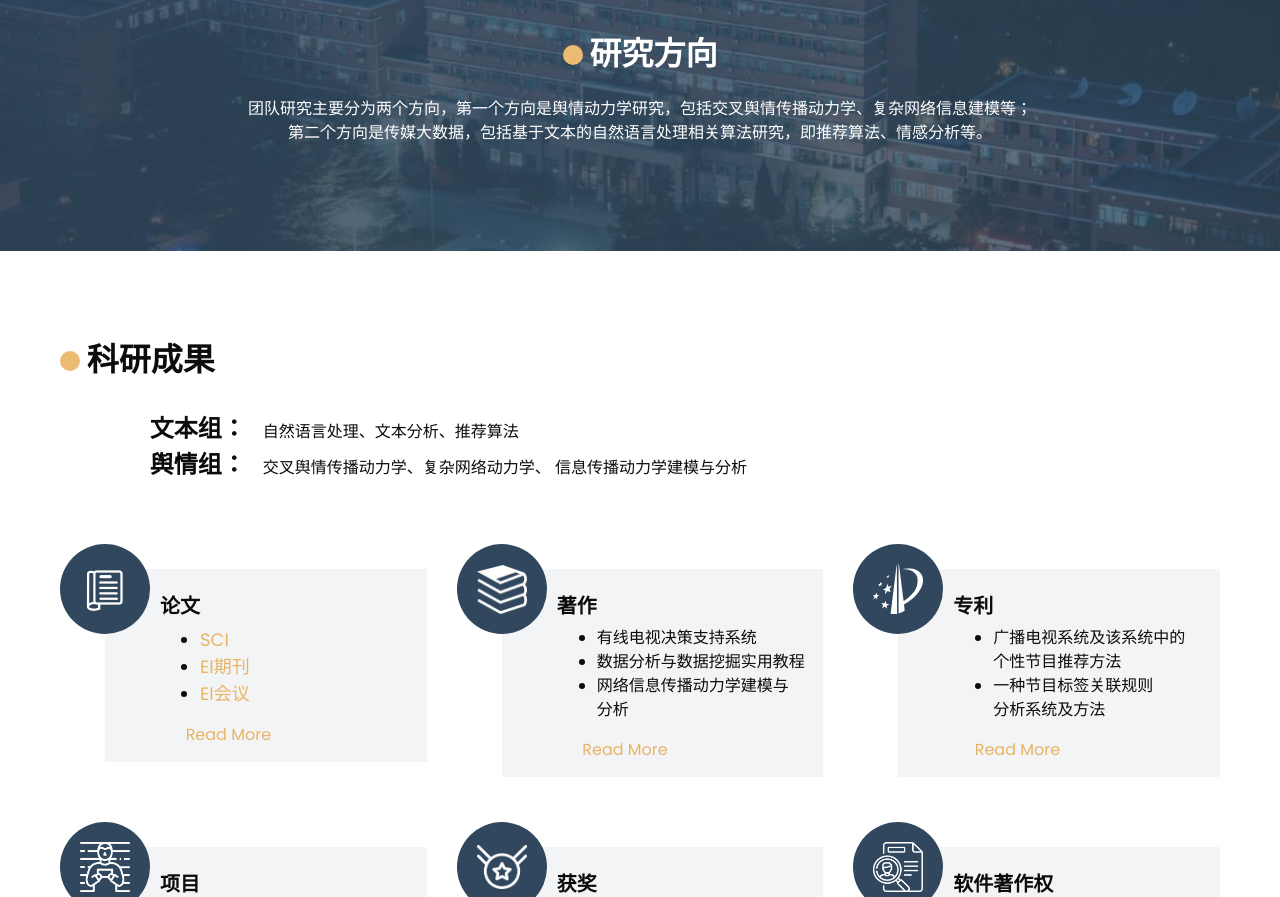
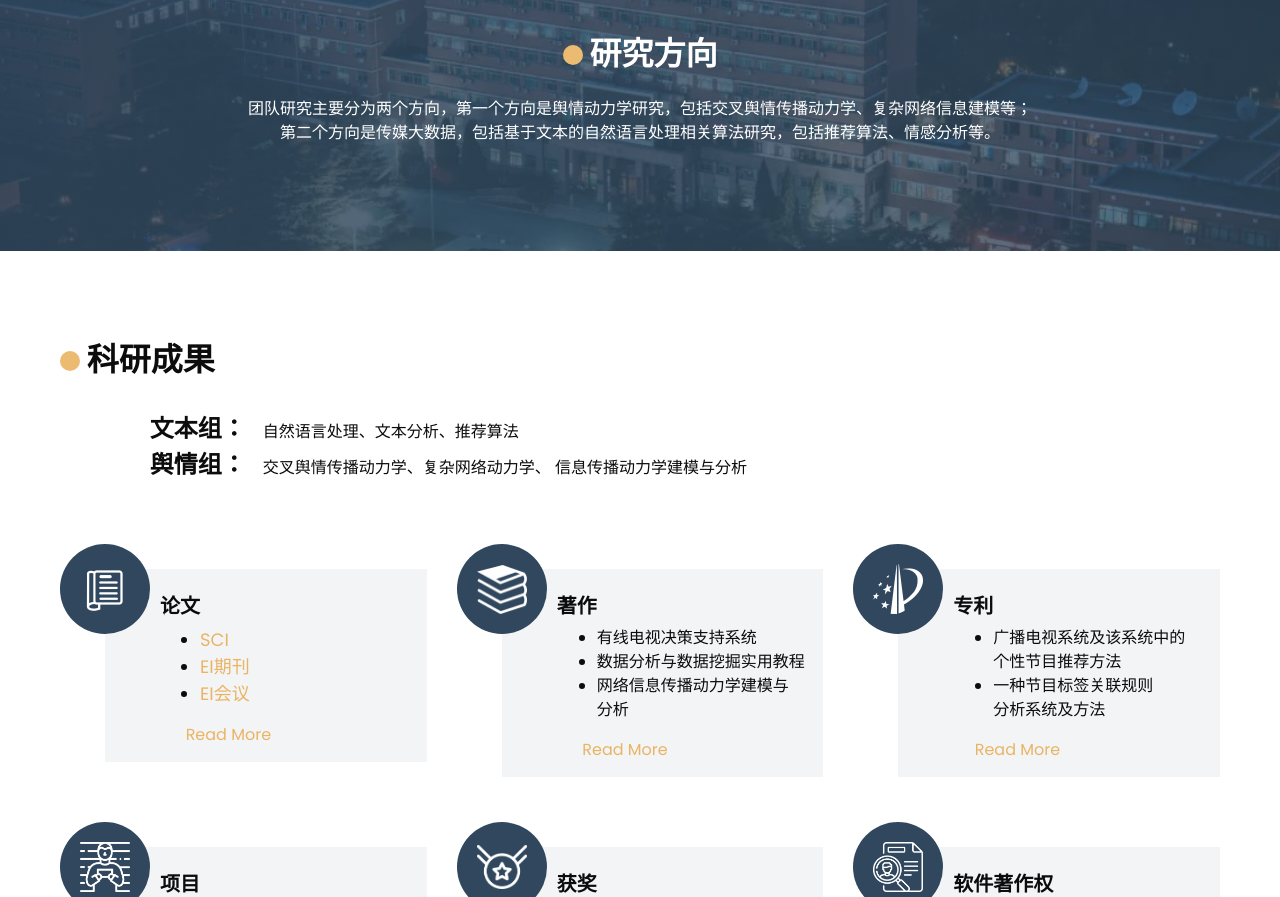
Before and after one commit to Laboratory-Web/LabWeb, a plain HTML site: page index.html in a window 1280 px wide. Shown: the part 1124-2021 px from the top of the page. Drawn offline with Linux system fonts and the light colour scheme; a script that the page names is missing.

Commit message:
Update index.html

```diff
--- a/index.html
+++ b/index.html
@@ -244,7 +244,7 @@ ABOUT US -->
           </h2>
         </div>
         <p class="detail_p_mt">
-          团队研究主要分为两个方向，第一个方向是舆情动力学研究，包括交叉舆情传播动力学、复杂网络信息建模等；</br>第二个方向是传媒大数据，包括基于文本的自然语言处理相关算法研究，即推荐算法、情感分析等。
+          团队研究主要分为两个方向，第一个方向是舆情动力学研究，包括交叉舆情传播动力学、复杂网络信息建模等；</br>第二个方向是传媒大数据，包括基于文本的自然语言处理相关算法研究，包括推荐算法、情感分析等。
         </p>
         <!-- <a href="about.html" class="">
           Read More
```
